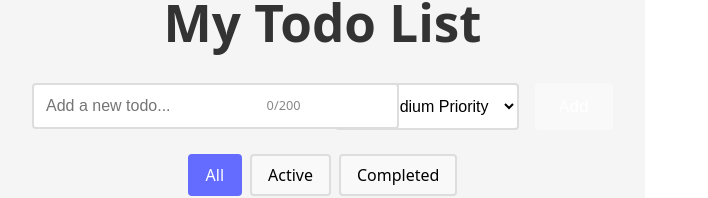
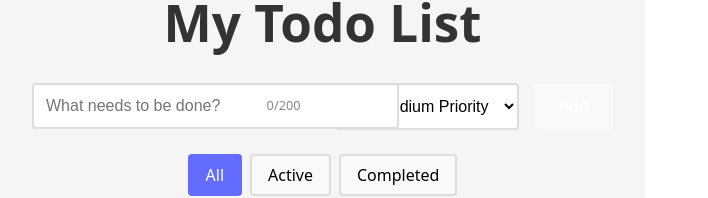
Before and after one commit to davila7/my-react-app, a React (Vite) app: page / in a window 1280 px wide. Shown: the part 144-342 px from the top of the page, without its empty margins (0-708 px from the left). Built offline with nearby package versions, Linux system fonts and the light colour scheme.

Commit message:
feat: improve input placeholder text
Changed placeholder from 'Add a new todo...' to 'What needs to be done?' for better UX

🤖 Generated with [Claude Code](https://claude.ai/code)

Co-Authored-By: Claude <noreply@anthropic.com>

```diff
--- a/src/App.tsx
+++ b/src/App.tsx
@@ -100,7 +100,7 @@ function App() {
               type="text"
               value={inputValue}
               onChange={(e) => setInputValue(e.target.value)}
-              placeholder="Add a new todo..."
+              placeholder="What needs to be done?"
               className="todo-input"
               maxLength={200}
             />
```
